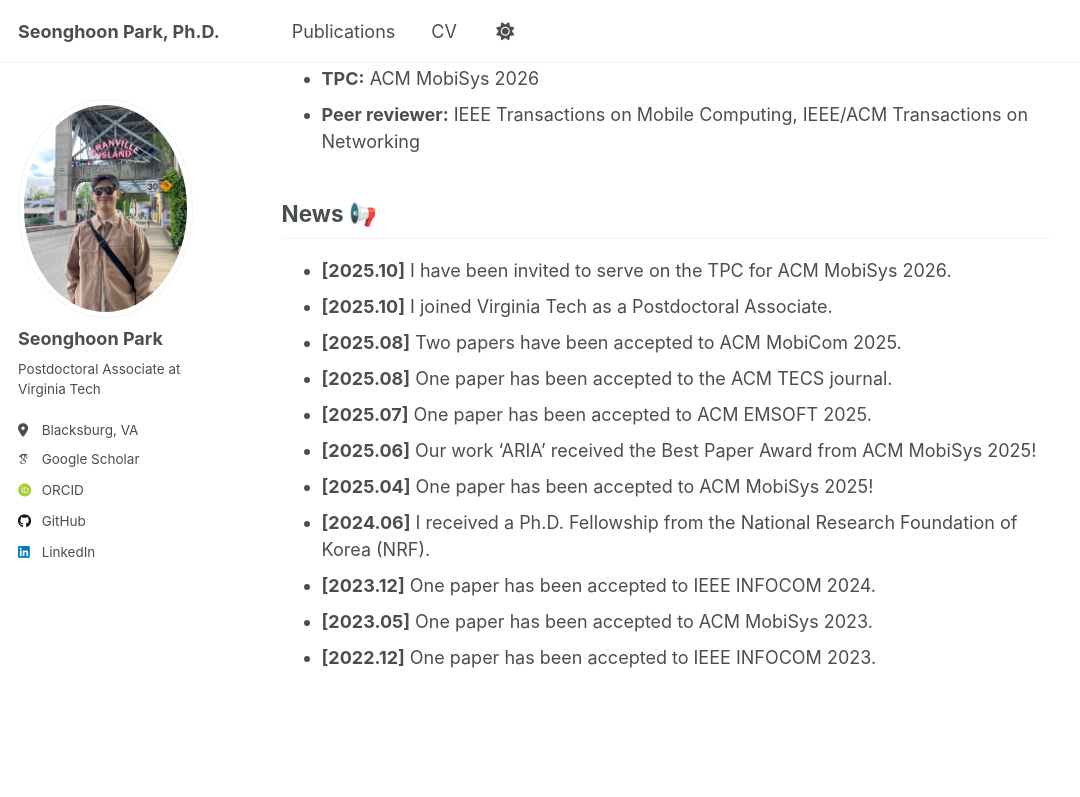
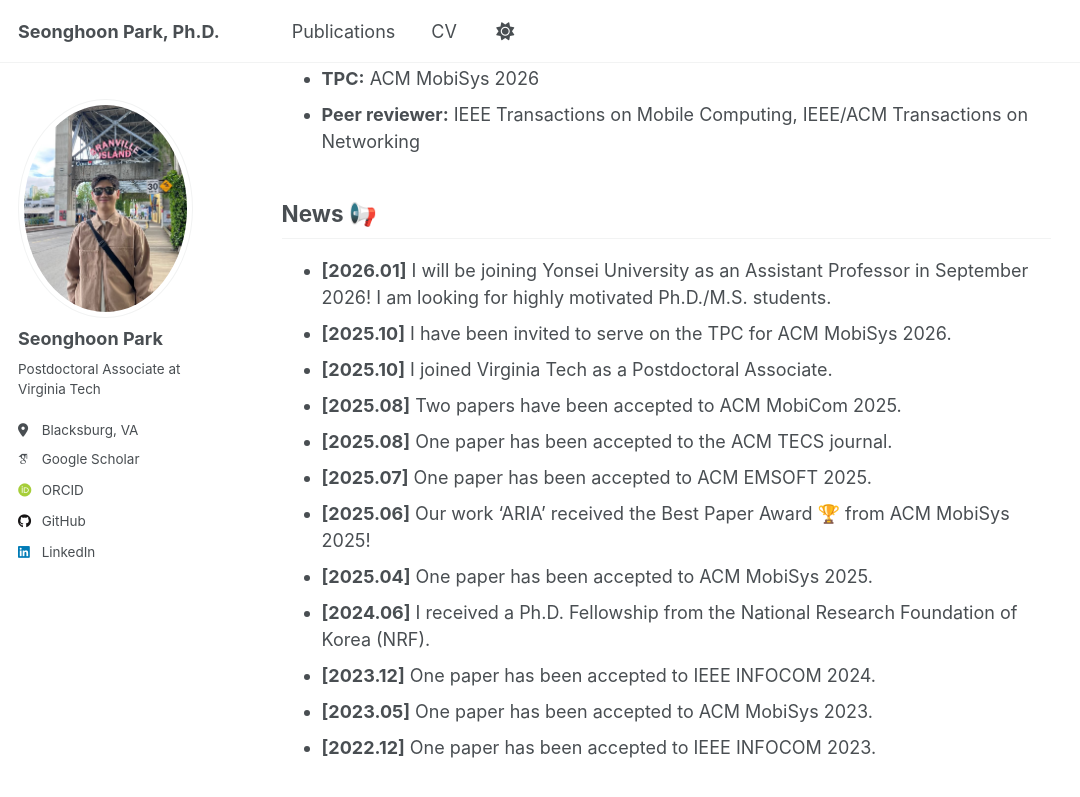
Before and after one commit to iamseonghoon/iamseonghoon.github.io, a Jekyll site: the page built from _pages/about.md, in a window 1280 px wide and 900 px high, scrolled down 962 px. Shown: the top 797 px of the window, without its empty margins (0-1080 px from the left). Built offline with Jekyll 4.4.1, drawn with Linux system fonts in a browser that asks for light colours; some web fonts are replaced; a script that is not in the unit is left out.

Commit message:
about.md

```diff
--- a/_pages/about.md
+++ b/_pages/about.md
@@ -30,13 +30,14 @@ My research in **mobile systems and mobile computing** focuses on pushing the bo
 
 
 ## News 📢
+* **[2026.01]** I will be joining Yonsei University as an Assistant Professor in September 2026! I am looking for highly motivated Ph.D./M.S. students.
 * **[2025.10]** I have been invited to serve on the TPC for ACM MobiSys 2026.
 * **[2025.10]** I joined Virginia Tech as a Postdoctoral Associate.
 * **[2025.08]** Two papers have been accepted to ACM MobiCom 2025.
 * **[2025.08]** One paper has been accepted to the ACM TECS journal.
 * **[2025.07]** One paper has been accepted to ACM EMSOFT 2025.
-* **[2025.06]** Our work ‘ARIA’ received the Best Paper Award from ACM MobiSys 2025!
-* **[2025.04]** One paper has been accepted to ACM MobiSys 2025!
+* **[2025.06]** Our work ‘ARIA’ received the Best Paper Award 🏆 from ACM MobiSys 2025!
+* **[2025.04]** One paper has been accepted to ACM MobiSys 2025.
 * **[2024.06]** I received a Ph.D. Fellowship from the National Research Foundation of Korea (NRF).
 * **[2023.12]** One paper has been accepted to IEEE INFOCOM 2024.
 * **[2023.05]** One paper has been accepted to ACM MobiSys 2023.
```
